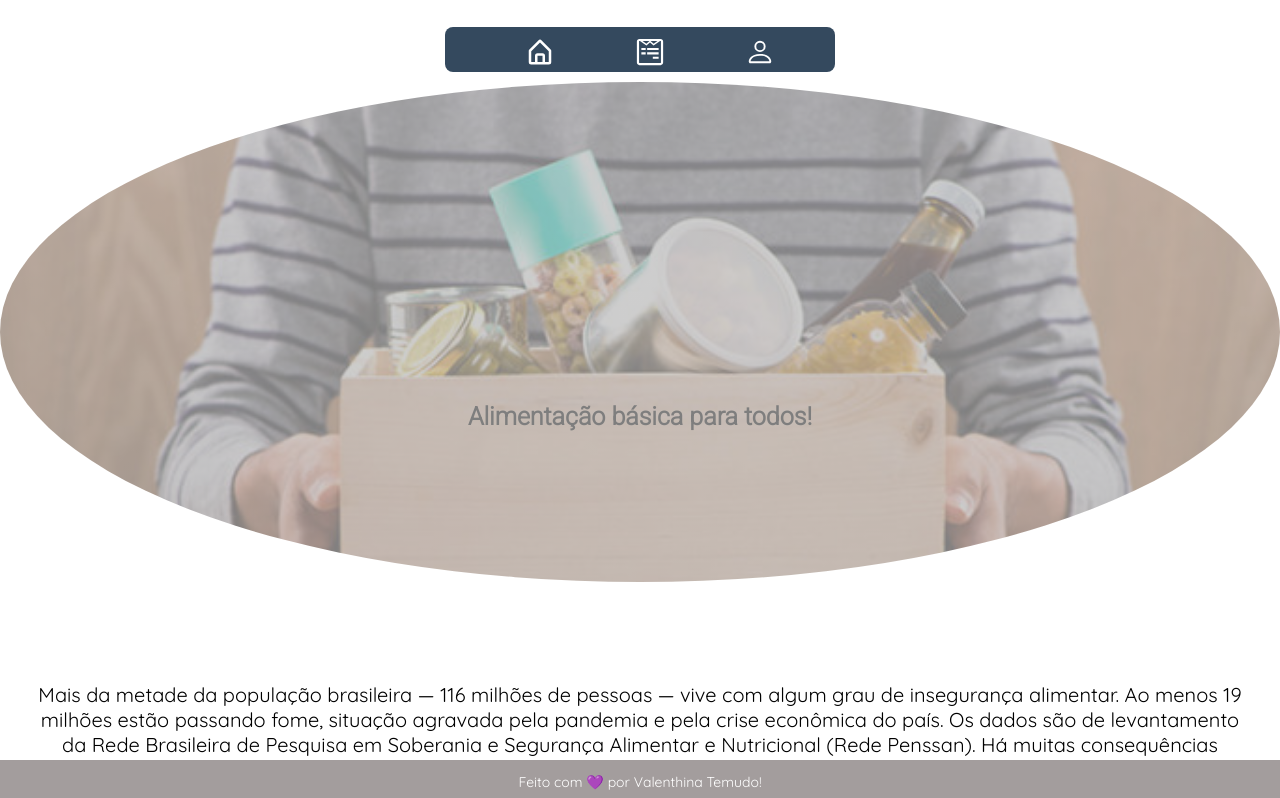
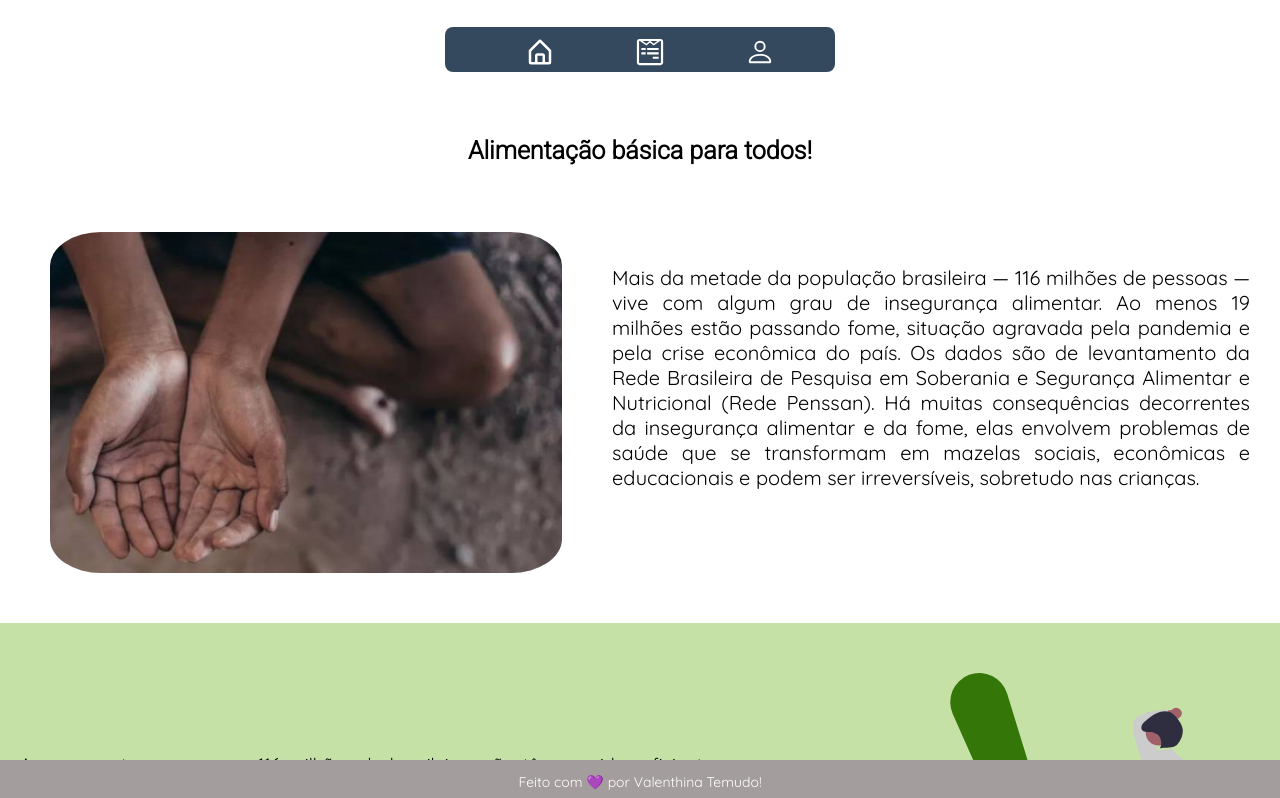
Before and after one commit to valenthinatemudo/ProjetoFinal-Reprograma, a React (Create React App) app: page / in a window 1280 px wide. Shown: the top 798 px of the page. Built offline with nearby package versions, Linux system fonts and the light colour scheme.

Commit message:
enviando alterações na home

```diff
--- a/src/components/Header/Header.jsx
+++ b/src/components/Header/Header.jsx
@@ -1,13 +1,12 @@
 import './header.styles.css'
+import FotoMao from '../../assets/img1.jpg'
 
 const Header = () => {
     return (
         <header classname='header'>
-            <div className='img-header'>
-                <h1 className='titulo-header'>Alimentação básica para todos!</h1>
-            </div>
+            <h1 className='titulo-header'>Alimentação básica para todos!</h1>
+            <img src={FotoMao} align='left' className='foto-header' alt='foto de uma mao'/>
         </header>
     )
 }
-
 export default Header
--- a/src/components/Header/header.styles.css
+++ b/src/components/Header/header.styles.css
@@ -4,24 +4,18 @@
         padding-top: 2rem;
     }
 
-    .img-header {
-        height: 500px;
-        background: linear-gradient(rgba(14, 13, 13, 0.4),
-                rgba(7, 7, 7, 0.4)), url(../../assets/alimentos.jpg) no-repeat;
-        background-size: cover;
-        margin-top: 10px;
-        display: flex;
-        justify-content: center;
-        opacity: 0.5;
-        border-radius: 50%;
-    }
-
     .titulo-header {
         color: black;
         text-align: center;
-        margin-top: 25%;
+        margin-top: 5%;
         font-size: 25px;
         font-family: 'Roboto', sans-serif;
+    }
+
+    .foto-header{
+        width: 40%;
+        margin: 50px ;
+        border-radius: 10%;
     }
 
 
--- a/src/pages/Home/home.styles.css
+++ b/src/pages/Home/home.styles.css
@@ -2,8 +2,8 @@
 
     .paragrafo-um {
         display: flex;
-        text-align: center;
-        margin: 100px 30px 100px 30px;
+        text-align: justify;
+        margin: 100px 30px 50px 50px;
         font-size: 20px;
     }
 
```
